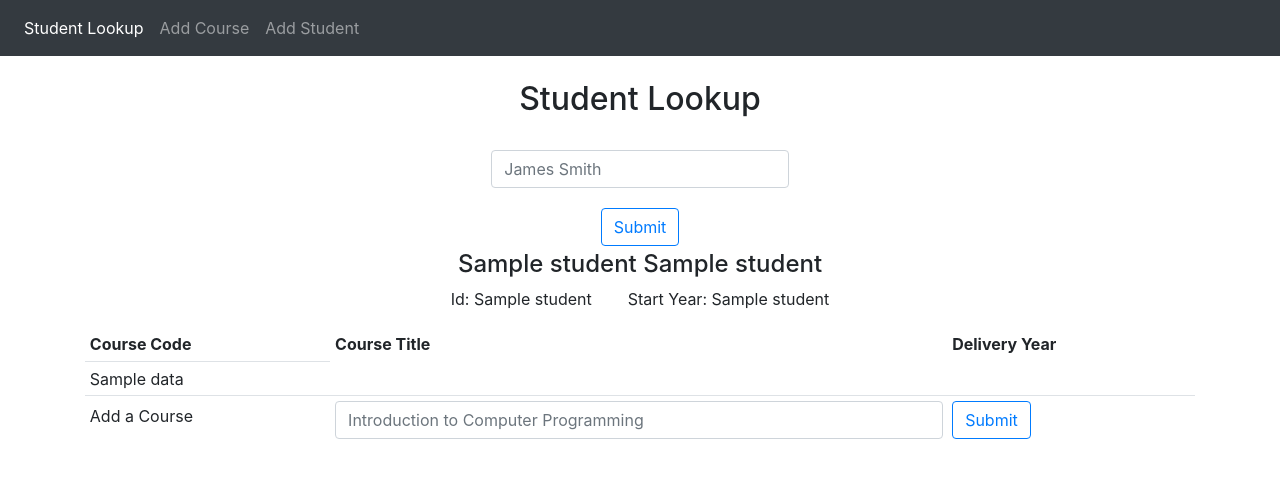
After one commit to dustryder/Shift-Assignment, a Flask app: template templates/table.html in a window 1280 px wide. The commit adds this page. Shown: the top 478 px of the page. Run offline with Flask 2, Linux system fonts and the light colour scheme; the template is opened without the code that fills it: most values are stand-ins (such as "Sample title", 1, 10 or a date in 2020); some libraries are stand-ins or nearby versions.

Commit message:
Merge enrol/lookup

```diff
--- a/app.py
+++ b/app.py
@@ -1,5 +1,5 @@
 from flask import Flask
-from views import course, student, enrolment, lookup
+from views import course, student, lookup
 import extra.config
 
 
@@ -8,7 +8,6 @@ app.config["SECRET_KEY"] = extra.config.SECRET_KEY
 
 app.register_blueprint(course.course_page)
 app.register_blueprint(student.student_page)
-app.register_blueprint(enrolment.enrolment_page)
 app.register_blueprint(lookup.lookup_page)
 
 if __name__ == '__main__':
--- a/static/css/style.css
+++ b/static/css/style.css
@@ -3,14 +3,12 @@ html, body {
 	width: 100%;
 }
 
-/* Chrome, Safari, Edge, Opera */
 input::-webkit-outer-spin-button,
 input::-webkit-inner-spin-button {
   -webkit-appearance: none;
   margin: 0;
 }
 
-/* Firefox */
 input[type=number] {
   -moz-appearance: textfield;
 }
--- a/static/js/script.js
+++ b/static/js/script.js
@@ -2,76 +2,80 @@ window.addEventListener('load', () => {
 
 	var forms = document.querySelectorAll('.needs-validation');
 	var inputs = document.querySelectorAll('input');
-	var lookup_datalist = document.querySelector('#student_name');
-	var lookup_input = document.querySelector('#student_name_lookup');
-	var lookup_course = document.querySelector('#course_title_lookup');
-	var lookup_data_id;
-	var lookup_data_code;
+	var lookupDataStudentId = "Invalid";
+	var lookupDataCourseCode = "Invalid";
 
+	//jQuery witchcraft for popper.js
 	$(function () {
 	  $('[data-toggle="tooltip"]').tooltip()
 	})
 
+
+	//Client side validation with custom bootstrap validators
 	forms.forEach(element => {
-		element.addEventListener('submit', (event) => {
+		element.addEventListener('submit', () => {
 			if (element.checkValidity() === false) {
 				event.preventDefault();
 				event.stopPropagation();
 				element.classList.add('was-validated');
-			} else {
-				if (lookup_data_id) {
-					var hiddenStudentIdInput = document.querySelector('#hidden_studentid');
-					hiddenStudentIdInput.value = lookup_data_id;
-				} else {
-					var hiddenStudentIdInput = document.querySelector('#hidden_studentid');
-					hiddenStudentIdInput.value = lookup_input.value;
-				}
-
-				if (lookup_data_code) {
-					var hiddenCourseCodeInput = document.querySelector('#hidden_coursecode');
-					hiddenCourseCodeInput.value = lookup_data_code;
-				} else {
-					var hiddenCourseCodeInput = document.querySelector('#hidden_coursecode');
-					hiddenCourseCodeInput.value = lookup_course.value;
-				}
 			}
-
-		});
-
-		element.addEventListener('reset', (event) => {
-			var item = document.querySelectorAll('.bottom-ephemeral-message');
-			item.forEach(message => {
-				element.classList.remove('was-validated');
-				message.innerHTML = "";
-			});
-
 		});
 	});
 
-	inputs.forEach(element => {
-		element.addEventListener('input', (event) => {
+
+	//Insert relevant data to hidden input fields for backend
+	forms.forEach(element => {
+		element.addEventListener('submit', () => {
+			if (lookupDataStudentId) {
+				let hiddenStudentIdInput = document.querySelector('#hidden-studentid');
+				hiddenStudentIdInput.value = lookupDataStudentId;
+			}
+
+			if (lookupDataCourseCode) {
+				var hiddenCourseCodeInput = document.querySelector('#hidden-coursecode');
+				if (hiddenCourseCodeInput) {
+					hiddenCourseCodeInput.value = lookupDataCourseCode;
+				}
+			}
+		});
+	});
+
+
+	//Clear bottom messages and bootstrap custom validators on reset
+	forms.forEach(element => {
+		element.addEventListener('reset', (event) => {
 			var item = document.querySelectorAll('.bottom-ephemeral-message');
+			element.classList.remove('was-validated');
 			item.forEach(message => {
 				message.innerHTML = "";
 			});
+		});
+	});
 
-			if (element.id === "student_name_lookup") {
 
-				let choice = document.querySelector(`option[value="${element.value}"]`);
-				if (choice) {
-					lookup_data_id = choice.getAttribute("data-id");
-				} else {
-					lookup_data_id = "";
+	//Clears bottom messages on changing values in input fields
+	inputs.forEach(element => {
+		element.addEventListener('input', () => {
+			var item = document.querySelectorAll('.bottom-ephemeral-message');
+			if (element.id !== "course-title-lookup") {
+				item.forEach(message => {
+					message.innerHTML = "";
+				});
+			}
+		});
+	});
+
+
+	//Retrieves custom data contained within selected datalist option
+	inputs.forEach(element => {
+		element.addEventListener('input', () => {
+			let choice = document.querySelector(`option[value="${element.value}"]`);
+			if (choice) {
+				if (element.id === "student-name-lookup") {
+					lookupDataStudentId = choice.getAttribute("data-id");
 				}
-			}
-
-			if (element.id === "course_title_lookup") {
-
-				let choice = document.querySelector(`option[value="${element.value}"]`);
-				if (choice) {
-					lookup_data_code = choice.getAttribute("data-id");
-				} else {
-					lookup_data_code = "";
+				if (element.id === "course-title-lookup") {
+					lookupDataCourseCode = choice.getAttribute("data-id");
 				}
 			}
 		});
--- a/templates/addCourse.html
+++ b/templates/addCourse.html
@@ -6,12 +6,13 @@
 {% endblock title %}
 
 {% block body %}
+<h2 class="h2 text-center pt-4">Add a Course</h2>
 <div class="d-flex container-liquid justify-content-center">
 
-    <form action="/course" method="POST" class="mt-5 needs-validation w-100" novalidate>
+    <form action="/course" method="POST" class="pt-4 needs-validation w-100" novalidate>
 
         <div class="row justify-content-center">
-            <div class="form-group col-md-6">
+            <div class="form-group col-md-4">
                 <label for="course_title" class="sr-only">Course Title</label>
                 <input type="text" class="form-control" data-toggle="tooltip" data-placement="right" title="Course title" id="course_title" placeholder="Introduction to Computer Programming" maxlength="100" name="course_title" required>
                 <div class="invalid-feedback text-center">
--- a/templates/base.html
+++ b/templates/base.html
@@ -33,9 +33,6 @@
                 <li class="nav-item">
                     <a class="nav-link {{ 'active' if active_page == 'student' else '' }}" href="/student">Add Student</a>
                 </li>
-                <li class="nav-item">
-                    <a class="nav-link {{ 'active' if active_page == 'enrolment' else '' }}" href="/enrolment">Student Enrolments</a>
-                </li>
         	</ul>
         </div>
     </nav>
--- a/templates/lookupStudent.html
+++ b/templates/lookupStudent.html
@@ -6,19 +6,19 @@
 {% endblock title %}
 
 {% block body %}
-
+<h2 class="h2 text-center pt-4">Student Lookup</h2>
 <div class="d-flex container-liquid justify-content-center">
 
-	<form action="/" method="POST" class="mt-5 needs-validation w-100" novalidate>
+	<form action="/" method="POST" class="pt-4 needs-validation w-100" novalidate>
 
 		<div class="row justify-content-center">
 	    	<div class="form-group col-md-3">
-	    		<label for="student_name" class="sr-only">Student Name</label>
-	    		<input type="text" class="form-control" id="student_name_lookup" placeholder="James Smith" data-toggle="tooltip" data-placement="right" title="Student name" maxlength="100" name="student_name" list="student_name" required>
-	    		<input type="hidden" id="hidden_studentid" name="student_id">
+	    		<label for="student-name-lookup" class="sr-only">Student Name</label>
+	    		<input type="text" class="form-control" id="student-name-lookup" placeholder="James Smith" data-toggle="tooltip" data-placement="right" title="Student name" maxlength="100" name="student_name" list="student_name" required>
+	    		<input type="hidden" id="hidden-studentid" name="student_id">
 	    		<datalist id="student_name">
-	    			{% for i in students %}
-	    				<option data-id="{{ i['id'] }}" value="{{ i['name'] }}">id: {{ i['id'] }}</option>
+	    			{% for student in students %}
+	    				<option data-id="{{ student['id'] }}" value="{{ student['name'] }}">id: {{ student['id'] }}</option>
 	    			{% endfor %}
 	    		</datalist>
 	            <div class="invalid-feedback text-center">
@@ -36,35 +36,69 @@
 	</form>
 </div>
 
-<div class="text-center pt-5 bottom-ephemeral-message">
-    <h5 class="h5">{{ message }}</h5>
-</div>
+{% if student %}
+<div class="container justify-content-center bottom-ephemeral-message">
+	<div class="container">
 
-{% if courses %}
-<div class="container justify-content-center bottom-ephemeral-message">
-	<div class="text-center bottom-ephemeral-message pb-3">
-		<h4 class="h4">{{ student[1] }} {{ student[2] }}</h4>
-		<p>Id: {{ student[0] }} &nbsp&nbsp&nbsp&nbsp&nbsp&nbsp Start Year: {{ student[3] }}</p>
+			<div class="bottom-ephemeral-message col-sm text-center">
+				<h4 class="h4">{{ student[1] }} {{ student[2] }}</h4>
+				<p>Id: {{ student[0] }} &nbsp&nbsp&nbsp&nbsp&nbsp&nbsp Start Year: {{ student[3] }}</p>
+			</div>
+
 	</div>
 
-	<table class="table table-hover">
+	<form action="/" method="POST" class="needs-validation" novalidate>
+	<table class="table table-hover table-sm">
 		<thead>
 			<tr>
 				{% for title in ["Course Code", "Course Title", "Delivery Year"] %}
 				<th id="zapborder" scope="col">{{ title }}</th>
 				{% endfor %}
+
 			</tr>
 		</thead>
 		<tbody>
-			{% for row in courses %}
+			{% for row in student_courses %}
 			<tr>
 				{% for data in row %}
 				<td>{{ data }}</td>
 				{% endfor %}
+
 			</tr>
 			{% endfor %}
+			{% if courses %}
+			<tr>
+				<td class=align-middle>
+					<label for="course-title-lookup">Add a Course</label>
+				</td>
+				<td>
+		    		<input type="text" class="form-control" id="course-title-lookup" placeholder="Introduction to Computer Programming" data-toggle="tooltip" data-placement="bottom" title="Course title" maxlength="100" name="course_title" list="course_title" required>
+		    		<input type="hidden" id="hidden-coursecode" name="course_code">
+		    		<input type="hidden" id="hidden-studentid" name="student_id" value={{ student[0] }}>
+		    		<datalist id="course_title">
+		    			{% for course in courses %}
+		    				<option data-id="{{ course['code'] }}" value="{{ course['title'] }} - {{ course['code'] }}">{{ course['year'] }}</option>
+		    			{% endfor %}
+		    		</datalist>
+		            <div class="invalid-feedback text-center">
+		                Please select a course
+		            </div>
+				</td>
+				<td>
+	    			<button type="submit" class="btn btn-outline-primary">Submit</button>
+				</td>
+			</tr>
+			{% endif %}
 		</tbody>
 	</table>
+
+	</form>
 </div>
+
 {% endif %}
+
+<div class="text-center pt-5 bottom-ephemeral-message">
+    <h5 class="h5">{{ message }}</h5>
+</div>
+
 {% endblock body %}
--- /dev/null
+++ b/templates/table.html
@@ -0,0 +1,59 @@
+{% extends "lookupStudent.html" %}
+
+{% if student_courses %}
+<div class="container justify-content-center bottom-ephemeral-message">
+	<div class="container">
+
+			<div class="bottom-ephemeral-message col-sm text-center">
+				<h4 class="h4">{{ student[1] }} {{ student[2] }}</h4>
+				<p>Id: {{ student[0] }} &nbsp&nbsp&nbsp&nbsp&nbsp&nbsp Start Year: {{ student[3] }}</p>
+			</div>
+
+	</div>
+
+	<form action=""></form>
+	<table class="table table-hover table-sm">
+		<thead>
+			<tr>
+				{% for title in ["Course Code", "Course Title", "Delivery Year"] %}
+				<th id="zapborder" scope="col">{{ title }}</th>
+				{% endfor %}
+
+			</tr>
+		</thead>
+		<tbody>
+			{% for row in student_courses %}
+			<tr>
+				{% for data in row %}
+				<td>{{ data }}</td>
+				{% endfor %}
+
+			</tr>
+			{% endfor %}
+			<tr>
+				<td class=align-middle>
+					<label for="course-title-lookup">Add a Course</label>
+				</td>
+				<td>
+		    		<input type="text" class="form-control" id="course-title-lookup" placeholder="Introduction to Computer Programming" data-toggle="tooltip" data-placement="right" title="Course title" maxlength="100" name="course_title" list="course_title" required>
+		    		<input type="hidden" id="hidden-coursecode" name="course_code">
+		    		<datalist id="course_title">
+		    			{% for course in courses %}
+		    				<option data-id="{{ course['code'] }}" value="{{ course['title'] }}">{{ course['code'] }}-{{ course['year'] }}</option>
+		    			{% endfor %}
+		    		</datalist>
+		            <div class="invalid-feedback text-center">
+		                Please select a course
+		            </div>
+				</td>
+				<td>
+	    			<button type="submit" class="btn btn-outline-primary">Submit</button>
+				</td>
+			</tr>
+		</tbody>
+	</table>
+
+	</form>
+</div>
+
+{% endif %}
--- a/views/course.py
+++ b/views/course.py
@@ -14,7 +14,7 @@ def add_course():
 
 	if request.method == 'POST':
 
-		course_code = request.form['course_code']
+		course_code = request.form['course_code'].upper()
 		course_title = request.form['course_title']
 		delivery_year = request.form['delivery_year']
 
```
Also changed, not shown: templates/addStudent.html (+4 -3 lines), templates/enrolStudent.html (deleted, +0 -58 lines), views/enrolment.py (deleted, +0 -77 lines), views/lookup.py (+54 -11 lines).
